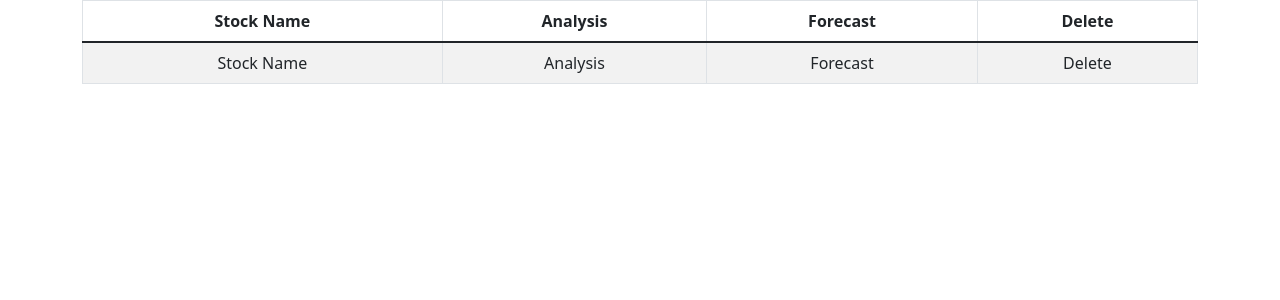
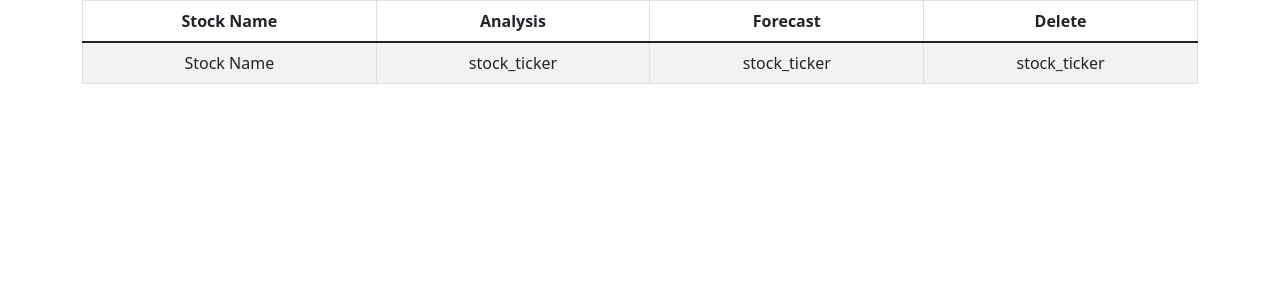
Before and after one commit to csargin/X4, a Django app: page / in a window 1280 px wide. Shown: the part 74-374 px from the top of the page. Run offline with Django 4.2, Linux system fonts and the light colour scheme; tables that the repository leaves empty hold one stand-in row (values such as "Sample post").

Commit message:
Update home.html

```diff
--- a/example/templates/home.html
+++ b/example/templates/home.html
@@ -15,9 +15,9 @@
                 {% for stock_ticker in api %}
                     <tr>
                         <td class="text-center" style="vertical-align: middle">Stock Name</td>
-                        <td class="text-center" style="vertical-align: middle">Analysis</a></td>
-                        <td class="text-center" style="vertical-align: middle">Forecast</a></td>
-                        <td class="text-center" style="vertical-align: middle">Delete</a></td>
+                        <td class="text-center" style="vertical-align: middle">stock_ticker</a></td>
+                        <td class="text-center" style="vertical-align: middle">stock_ticker</a></td>
+                        <td class="text-center" style="vertical-align: middle">stock_ticker</a></td>
                     </tr>
                 {% endfor %}
             </tbody>
```
